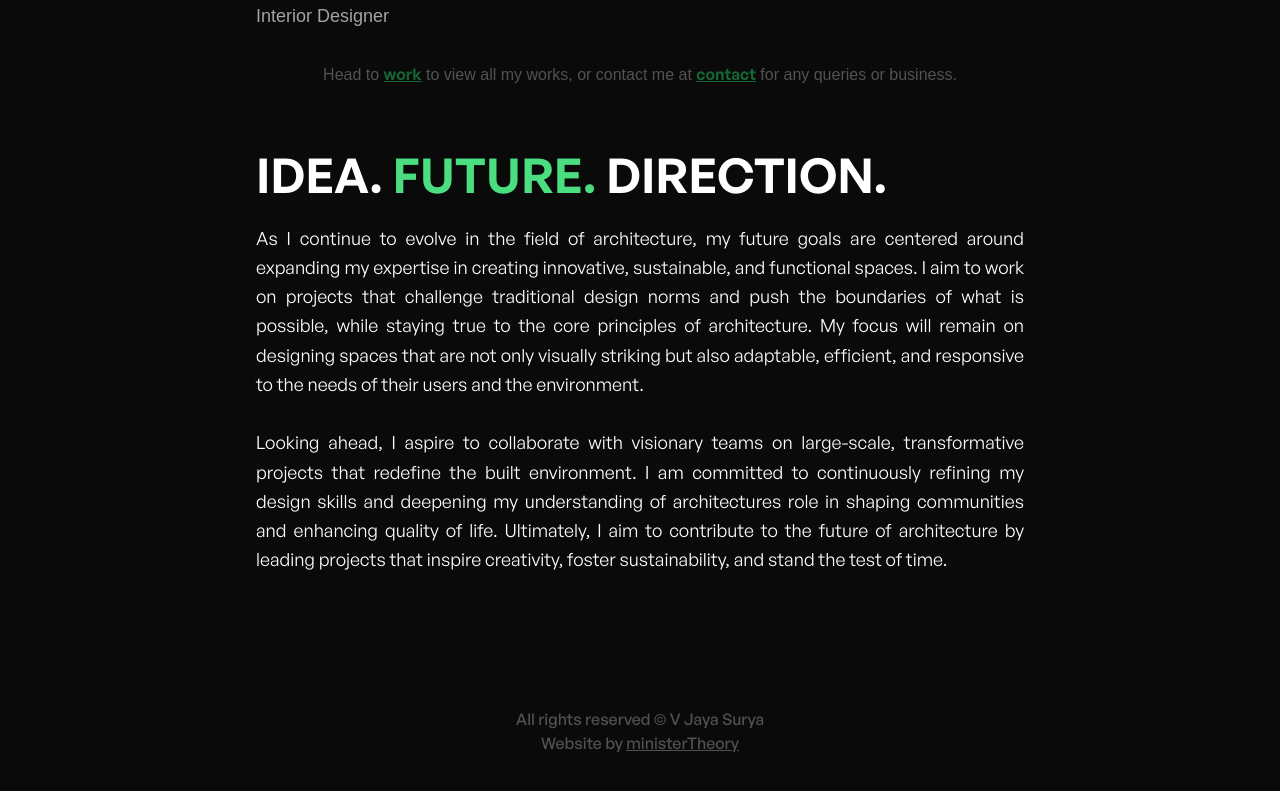
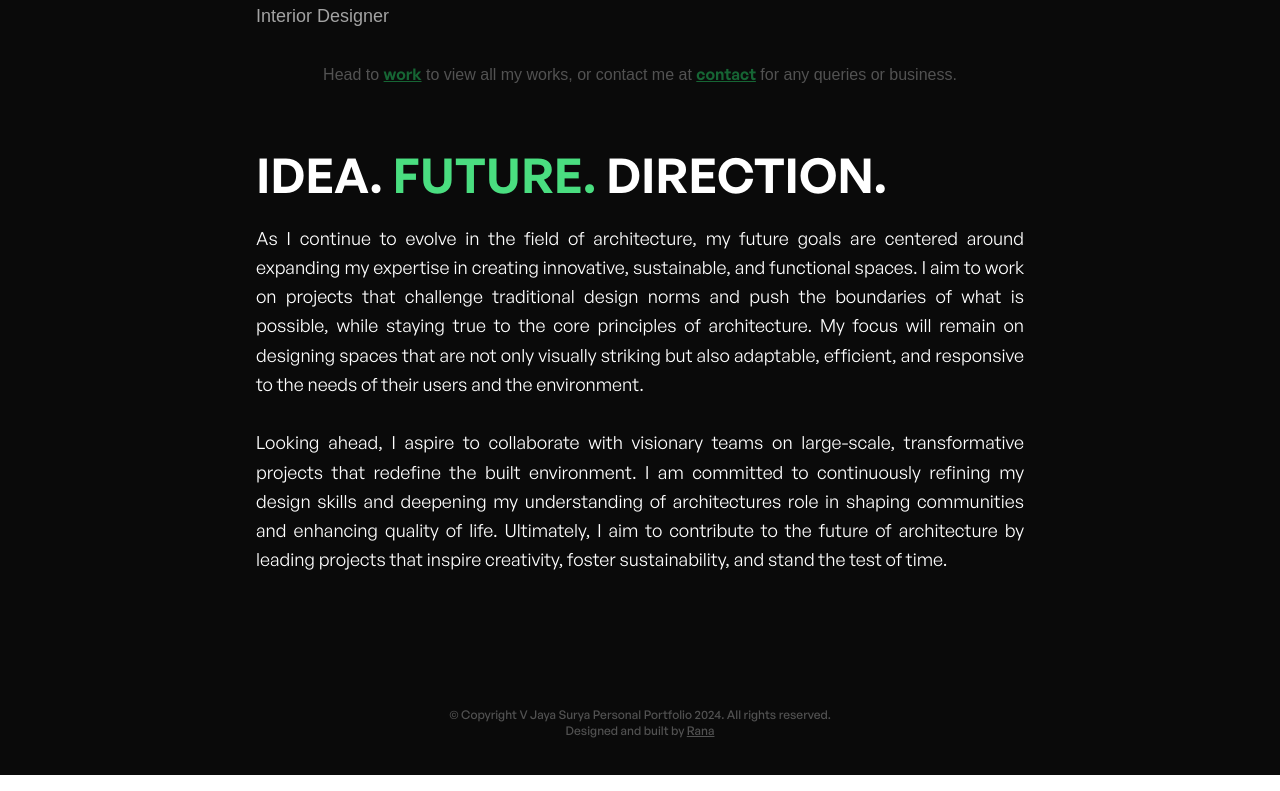
Before and after one commit to 1580-RanaV/thevjs, a Next.js app: page / in a window 1280 px wide. Shown: the part 3578-4369 px from the top of the page. Built offline with nearby package versions, Linux system fonts and the light colour scheme.

Commit message:
footer change

```diff
--- a/src/app/components/Footer.jsx
+++ b/src/app/components/Footer.jsx
@@ -2,8 +2,8 @@ import React from 'react'
 
 const Footer = () => {
   return (
-    <footer className="text-neutral-600 text-center py-4 font-medium">
-        All rights reserved © V Jaya Surya<br></br>Website by <span className='underline'>ministerTheory</span>
+    <footer className="text-neutral-600 text-center py-4 font-medium text-xs">
+        © Copyright V Jaya Surya Personal Portfolio 2024. All rights reserved.<br></br>Designed and built by <span className='underline'>Rana</span>
     </footer>
   )
 }
```
